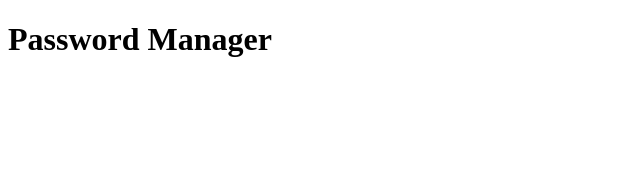
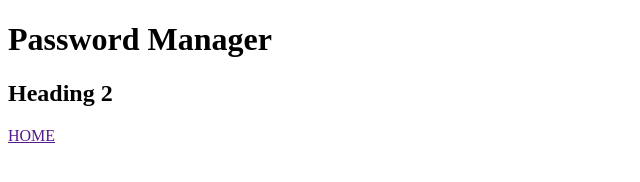
Before and after one commit to kaifsheikh/Password_Manager, a plain HTML site: page index.html in a window 1280 px wide. Shown: the whole page, without its empty margins (0-640 px from the left). Drawn offline with Linux system fonts and the light colour scheme.

Commit message:
I Added Anchor Tag in Index.html

```diff
--- a/index.html
+++ b/index.html
@@ -7,5 +7,9 @@
 </head>
 <body>
         <h1>Password Manager</h1>
+
+        <h2>Heading 2</h2>
+
+        <a href="">HOME</a>
 </body>
 </html>
```
